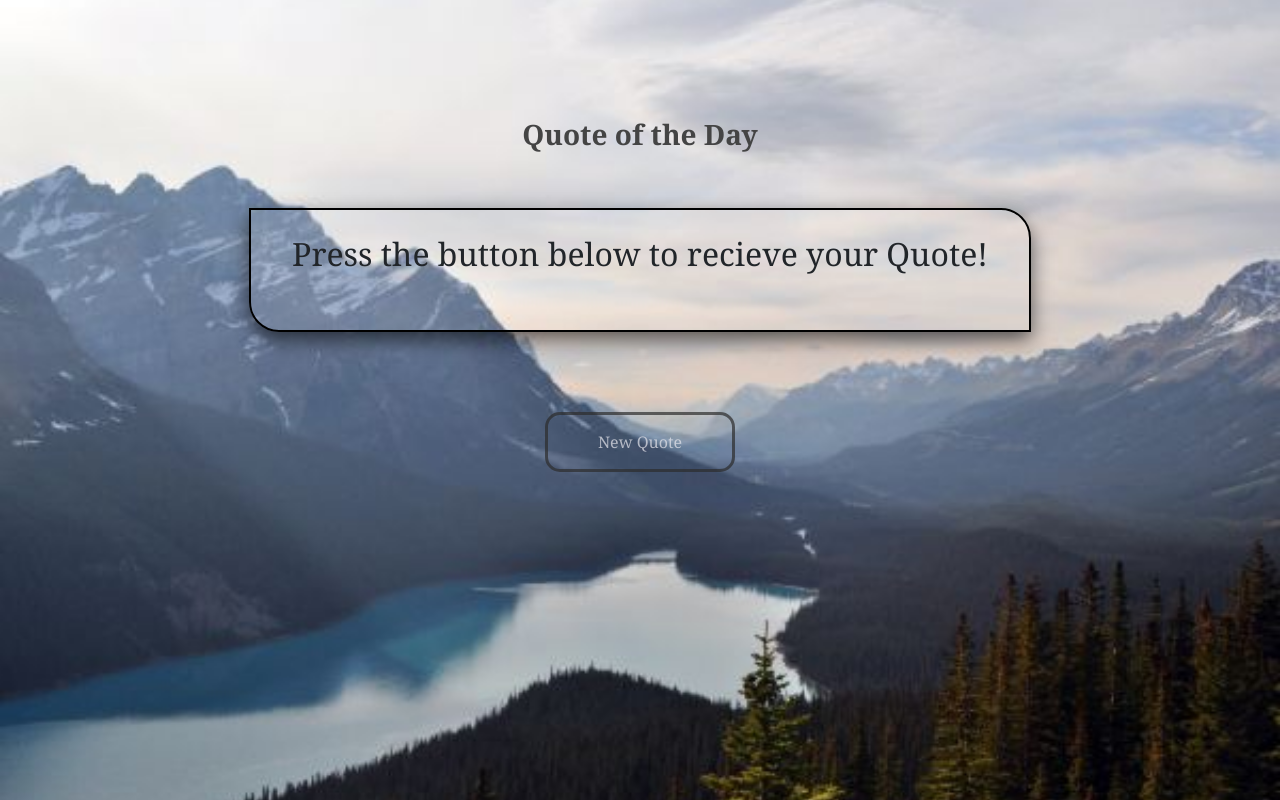
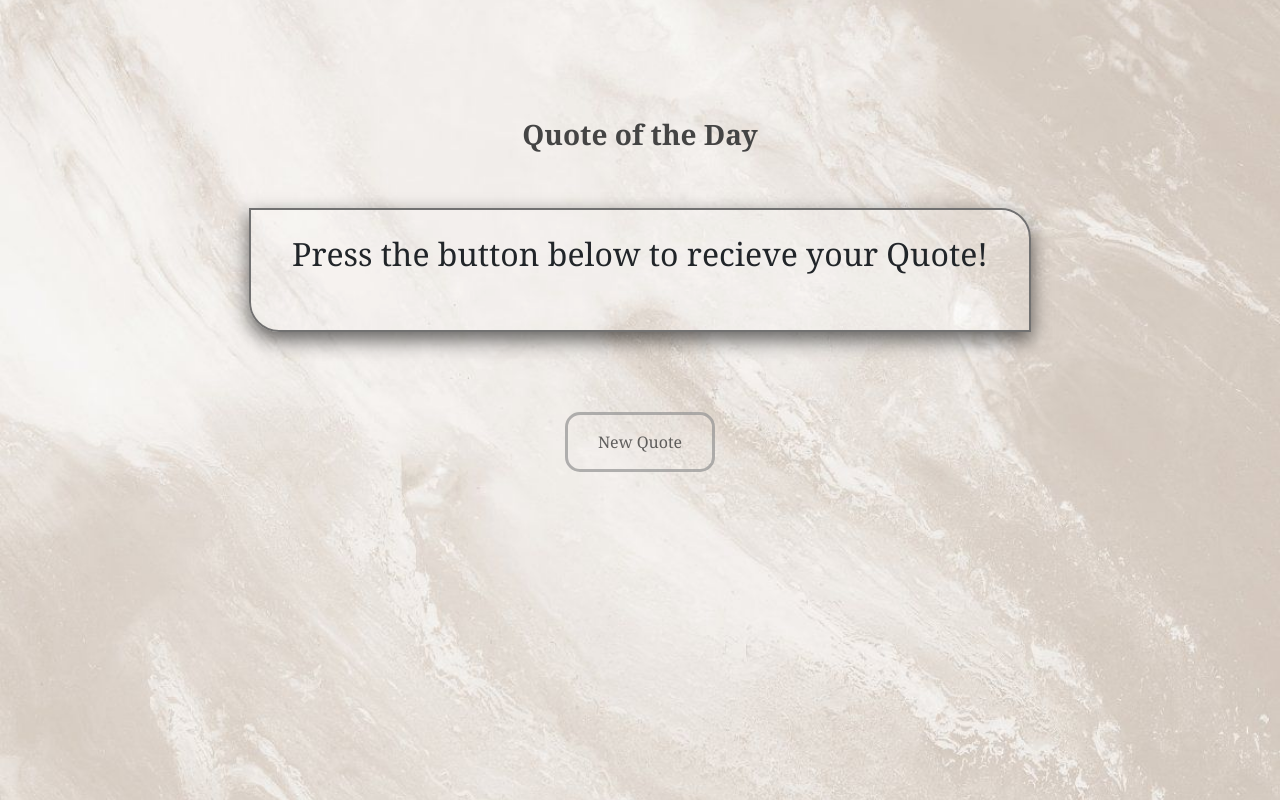
Before and after one commit to MaiiMostafa98/Quote-of-the-Day, a plain HTML site: page index.html in a window 1280 px wide. Drawn offline with Linux system fonts and the light colour scheme.

Commit message:
change background

```diff
--- a/css/index_stylesheet.css
+++ b/css/index_stylesheet.css
@@ -9,7 +9,7 @@
 
 body
 {
-   background-image: url(../photo/img_mountains.jpg);
+   background-image: url(../photo/2.jpg);
    background-repeat: no-repeat;
    background-size: cover;
    background-position: center;
@@ -19,13 +19,14 @@ body
    align-items: center;
    flex-direction: column;
    text-align: center;
+
 }
 
 .background
 {
    border-bottom-left-radius: 30px;
    border-top-right-radius: 30px;
-   border: solid 2px black;
+   border: solid 2px rgb(113, 113, 113);
    width: 70%;
    margin: auto;
     display: flex;
@@ -58,19 +59,14 @@ button
    /* background-color: rgb(165, 165, 178); */
    background: transparent;
    opacity: 0.7;
-   padding: 15px 50px ;
+   padding: 15px 30px ;
    margin-bottom: 50px;
    margin-top: 80px;
    border-radius: 15px;
-   border: rgb(45, 45, 45) solid;
-   color: rgb(231, 231, 237);
+   border: rgb(147, 147, 147) solid;
+   color: rgb(36, 36, 36);
 }
 
-button:hover
-{
-   background: transparent;
-   opacity: 1.0;
-}
 
 .style
 {
```
Also changed, not shown: photo/1.jpg (added), photo/2.jpg (added), photo/3.jpg (added), photo/4.jpg (added), photo/black and gray (1).jpg (added), photo/black and gray (3).jpg (added), photo/black and gray (4).jpg (added), photo/black and gray (5).jpg (added).
